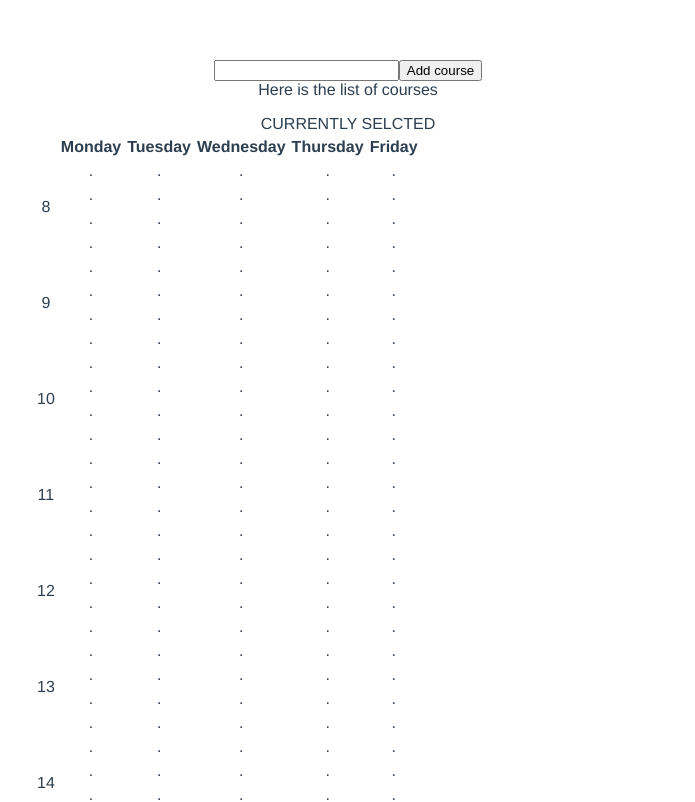
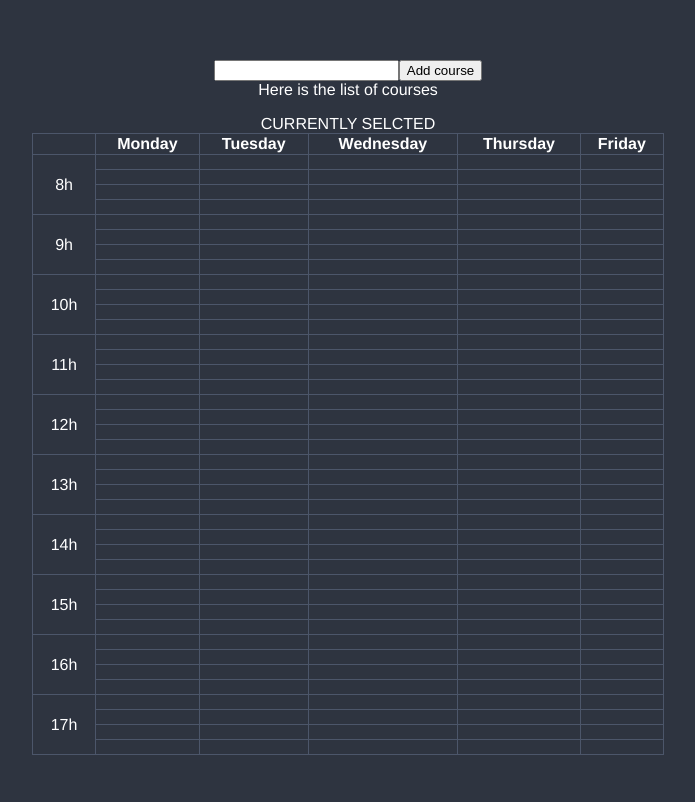
Before and after one commit to jfto23/superscheduler, a Vue app: page / in a window 1280 px wide. Shown: the top 802 px of the page, without its empty margins (292-987 px from the left). Built offline with nearby package versions, Linux system fonts and the light colour scheme.

Commit message:
added colors

```diff
--- a/src/App.vue
+++ b/src/App.vue
@@ -22,7 +22,12 @@ export default {
   -webkit-font-smoothing: antialiased;
   -moz-osx-font-smoothing: grayscale;
   text-align: center;
-  color: #2c3e50;
   margin-top: 60px;
 }
+
+body {
+	background-color: #2e3440;
+	color: white;
+
+}
 </style>
--- a/src/components/ScheduleSlot.vue
+++ b/src/components/ScheduleSlot.vue
@@ -1,6 +1,5 @@
 <template>
-  <div @mousedown="fillFirstSlot" @mouseover="fillSlot" :class="{ active: filled }">
-		.
+  <div @mousedown="fillFirstSlot" @mouseover="fillSlot" :class="{ active2: filled }">
   </div>
 </template>
 
@@ -44,8 +43,28 @@ export default {
 <!-- Add "scoped" attribute to limit CSS to this component only -->
 <style scoped>
 
-.active {
-	background-color: green;
+.active1 {
+	background-color: #b48ead;
+}
+
+.active2 {
+	background-color: #a3be8c;
+}
+.active3 {
+	background-color: #ebcb8b;
+}
+.active4 {
+	background-color: #d08770;
+}
+.active5 {
+	background-color: #bf616a;
+}
+.active6 {
+	background-color: #3B4252;
+}
+
+div {
+	height: 12px;
 }
 
 h3 {
--- a/src/components/TheSchedule.vue
+++ b/src/components/TheSchedule.vue
@@ -11,8 +11,8 @@
 			</thead>
 			<tbody>
 				<tr v-for="time_index in 40" :key="time_index">
-					<td v-if="(time_index-1) % 4 === 0" rowspan="4">
-						{{ 8 +((time_index-1) / 4)}}</td>
+					<td class=hour v-if="(time_index-1) % 4 === 0" rowspan="4">
+						{{ 8 +((time_index-1) / 4)}}h</td>
 					<td
 						v-for="(day, day_index) in week"
 						:key="day_index">
@@ -67,17 +67,29 @@ export default {
 	width: 50%;
 }
 
-table, th, td {
-	border: 1px solid white;
+table, td, th {
+	border: 1px solid #4C566A;
+}
+
+
+th, td {
+	margin-right: 20px;
+	margin-left: 20px;
 }
 
 table {
+		width: 100%;
+		border-collapse: collapse;
     -webkit-touch-callout: none;
     -webkit-user-select: none;
     -khtml-user-select: none;
     -moz-user-select: none;
     -ms-user-select: none;
 		user-select: none;
+}
+
+.hour {
+	width: 10%;
 }
 
 
```
